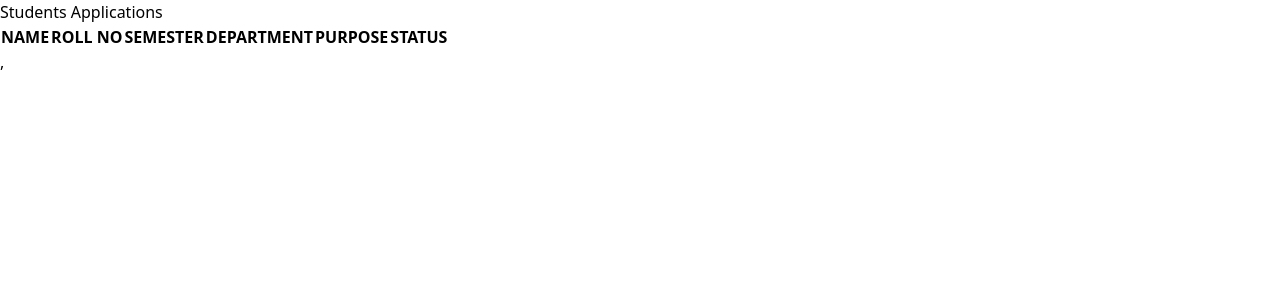
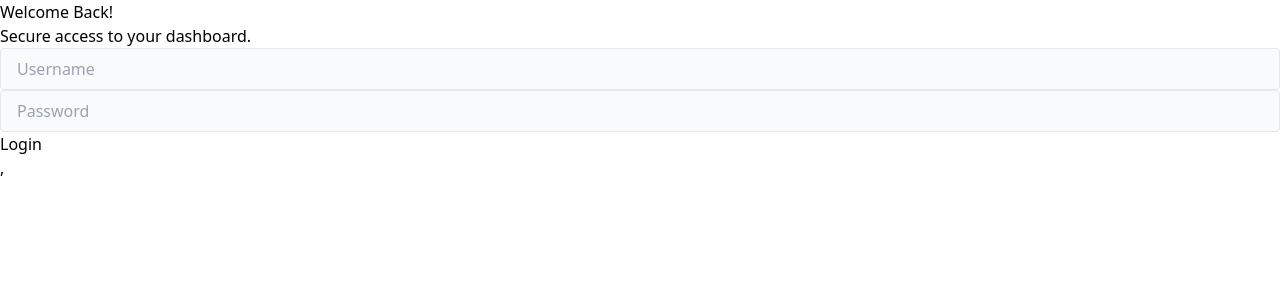
Before and after one commit to Tashfeen-Chohan/STUDENT-CLEARANCE-CERTIFICATE, a React (Vite) app in the folder client/: page /admin-dashboard in a window 1280 px wide. Shown: the top 300 px of the page. Built offline with nearby package versions, Linux system fonts and the light colour scheme; no server answers.

Commit message:
Routes Protected

```diff
--- a/client/src/App.jsx
+++ b/client/src/App.jsx
@@ -1,30 +1,53 @@
 import React, { useEffect, useState } from "react";
 import "./App.css";
 import Navbar from "./components/Navbar";
-import { Route, Routes } from "react-router-dom";
+import { Route, Routes, useNavigate } from "react-router-dom";
 import LoginForm from "./components/LoginForm";
 import ApplicationForm from "./components/ApplicationForm";
 import StudentDashboard from "./components/StudentDashboard";
 import AdminDashboard from "./components/AdminDashboard";
 
 const App = () => {
-  const [isLoggedIn, setIsLoggedIn] = useState(
-    JSON.parse(localStorage.getItem("User"))
-  );
-
-
+  const UserData = JSON.parse(localStorage.getItem("User"));
+  const [isLoggedIn, setIsLoggedIn] = useState(UserData);
+  const isAdmin = UserData && UserData.cinc;
+  const isStudent = UserData && UserData.roll_no;
 
   return (
     <div>
       {isLoggedIn && <Navbar setIsLoggedIn={setIsLoggedIn} />}
       <Routes>
         <Route path="/" element={<LoginForm setIsLoggedIn={setIsLoggedIn} />} />
-        <Route path="/student-dashboard" element={<StudentDashboard />} />
+        <Route
+          path="/student-dashboard"
+          element={
+            isStudent ? (
+              <StudentDashboard />
+            ) : (
+              <LoginForm setIsLoggedIn={setIsLoggedIn} />
+            )
+          }
+        />
         <Route
           path="/student-dashboard/new-application"
-          element={<ApplicationForm />}
+          element={
+            isStudent ? (
+              <ApplicationForm />
+            ) : (
+              <LoginForm setIsLoggedIn={setIsLoggedIn} />
+            )
+          }
         />
-        <Route path="/admin-dashboard" element={<AdminDashboard />} />
+        <Route
+          path="/admin-dashboard"
+          element={
+            isAdmin ? (
+              <AdminDashboard />
+            ) : (
+              <LoginForm setIsLoggedIn={setIsLoggedIn} />
+            )
+          }
+        />
       </Routes>
     </div>
   );
--- a/client/src/components/AdminDashboard.jsx
+++ b/client/src/components/AdminDashboard.jsx
@@ -8,25 +8,23 @@ const AdminDashboard = () => {
   const [applications, setApplications] = useState([]);
   const [selectedApp, setSelectedApp] = useState(null);
   const [showModel, setShowModel] = useState(false);
-  const [loading, setLoading] = useState(false)
+  const [loading, setLoading] = useState(false);
   const navigate = useNavigate();
-
 
   useEffect(() => {
     const fetchAllApplications = async () => {
       try {
-        setLoading(true)
+        setLoading(true);
         const res = await axios.get(`http://localhost:3000/applications`);
         setApplications(res.data.allApplications);
       } catch (error) {
         console.log(error.message);
       } finally {
-        setLoading(false)
+        setLoading(false);
       }
     };
     fetchAllApplications();
   }, [showModel]);
-
 
   // if (loading) {
   //   return (
@@ -74,23 +72,37 @@ const AdminDashboard = () => {
             {status}
           </span>
         </td>
+        <td className="px-6 py-3">
+          {value.comment ? (
+            <div class="relative group">
+              <p class="truncate  w-28">{value.comment}</p>
+
+              <span class=" absolute right-0 bottom-5 w-max hidden group-hover:block bg-slate-200 text-black p-2 px-4 rounded-full">
+                {value.comment}
+              </span>
+            </div>
+          ) : (
+            <span className="bg-slate-200 py-1 px-2 text-xs rounded">NULL</span>
+          )}
+        </td>
       </tr>
     );
   });
 
   return (
-    <div className=" flex justify-center items-center flex-col mt-10">
+    <div className=" flex justify-center items-center flex-col mt-20">
       {showModel && (
         <StatusUpdate
           onClose={() => setShowModel(false)}
           application={selectedApp}
         />
       )}
-      <h2 className="text-3xl font-bold text-purple-500">
+      <div className="w-full max-w-5xl border border-purple-300 rounded pt-5 mx-auto">
+        <h2 className="text-3xl text-center font-bold text-purple-500">
           Students Applications
         </h2>
 
-      <div class="relative overflow-x-auto shadow-md sm:rounded mt-10 max-w-5xl w-full">
+        <div class="relative overflow-x-auto shadow-md shadow-purple-100 mt-10 max-w-5xl w-full">
           <table class="w-full text-sm text-left rtl:text-right text-gray-500 ">
             <thead class="text-xs text-slate-100 uppercase bg-purple-600 ">
               <tr>
@@ -112,12 +124,16 @@ const AdminDashboard = () => {
                 <th scope="col" class="px-6 py-3">
                   STATUS
                 </th>
+                <th scope="col" class="px-6 py-3">
+                  COMMENT
+                </th>
               </tr>
             </thead>
             <tbody>{tableRows}</tbody>
           </table>
         </div>
       </div>
+    </div>
   );
 };
 
--- a/client/src/components/ApplicationForm.jsx
+++ b/client/src/components/ApplicationForm.jsx
@@ -6,7 +6,7 @@ import { useNavigate } from "react-router-dom";
 const ApplicationForm = () => {
   const [purpose, setPurpose] = useState("");
   const UserData = JSON.parse(localStorage.getItem("User"));
-  const navigate = useNavigate()
+  const navigate = useNavigate();
 
   const handleSubmit = async (e) => {
     e.preventDefault();
@@ -51,7 +51,6 @@ const ApplicationForm = () => {
 
           {/* Semester & Dep */}
           <div className="flex justify-center items-center gap-5">
-
             <div className="mt-3 space-y-1">
               <label className="text-sm text-slate-600">Semester</label>
               <input type="text" value={UserData.semester} disabled />
@@ -82,6 +81,8 @@ const ApplicationForm = () => {
                 Internship Completion
               </option>
               <option value="FYP Clearance">FYP Clearance</option>
+              <option value="Transport Clearance">Transport Clearance</option>
+              <option value="Library Card">Library Card</option>
             </select>
           </div>
 
--- a/client/src/components/LoginForm.jsx
+++ b/client/src/components/LoginForm.jsx
@@ -37,7 +37,7 @@ const LoginForm = ({ setIsLoggedIn }) => {
   return (
     <div className="flex justify-center items-center h-screen">
       <div className="max-w-md pb-10 rounded-md flex justify-center items-center flex-col w-full shadow-md shadow-purple-200 border border-purple-100">
-        <div className="bg-purple-500 rounded-t-md py-2.5 flex justify-center items-center flex-col w-full">
+        <div className="bg-purple-500 rounded-t-md py-3 flex justify-center items-center flex-col w-full">
           <h2 className="text-2xl font-bold text-white">
             Welcome Back!
           </h2>
@@ -45,7 +45,7 @@ const LoginForm = ({ setIsLoggedIn }) => {
           Secure access to your dashboard.
         </p>
         </div>
-        <form className="mx-auto mt-10 w-[80%]" onSubmit={handleSubmit}>
+        <form className="mx-auto mt-12 w-[85%]" onSubmit={handleSubmit}>
           <div>
             {/* <label>Username:</label> */}
             <input
@@ -55,7 +55,7 @@ const LoginForm = ({ setIsLoggedIn }) => {
               onChange={(e) => setUsername(e.target.value)}
             />
           </div>
-          <div className="mt-5 w-full">
+          <div className="mt-6 w-full">
             {/* <label>Password:</label> */}
             <input
               type="password"
@@ -65,7 +65,7 @@ const LoginForm = ({ setIsLoggedIn }) => {
             />
           </div>
           <button
-            className="hover:bg-purple-600 font-semibold transition-colors duration-500 mt-7 bg-purple-500 text-white py-2 w-full rounded"
+            className="hover:bg-purple-600 font-semibold transition-colors duration-500 mt-8 bg-purple-500 text-white py-2 w-full rounded"
             type="submit"
           >
             Login
--- a/client/src/components/Navbar.jsx
+++ b/client/src/components/Navbar.jsx
@@ -1,10 +1,12 @@
 import React from "react";
 import { FaRegUserCircle } from "react-icons/fa";
-import { useNavigate } from "react-router-dom";
+import { useLocation, useNavigate } from "react-router-dom";
 import { toast } from "react-toastify";
 
 const Navbar = ({ setIsLoggedIn }) => {
   const navigate = useNavigate();
+  const location = useLocation()
+  const path = location.pathname;
 
   const UserData = JSON.parse(localStorage.getItem("User"));
   const isAdmin = UserData.cnic;
@@ -29,13 +31,13 @@ const Navbar = ({ setIsLoggedIn }) => {
           <div className="space-x-3 mr-10 font-semibold ">
             <span
               onClick={() => navigate("/student-dashboard")}
-              className="cursor-pointer"
+              className={`${path === "/student-dashboard" && "underline text-purple-500"} cursor-pointer`}
             >
               My Applications
             </span>
             <span
               onClick={() => navigate("/student-dashboard/new-application")}
-              className="cursor-pointer"
+              className={`${path === "/student-dashboard/new-application" && "underline text-purple-500"} cursor-pointer`}
             >
               New Application
             </span>
--- a/client/src/components/StatusUpdate.jsx
+++ b/client/src/components/StatusUpdate.jsx
@@ -114,6 +114,7 @@ const StatusUpdate = ({ onClose, application }) => {
             <div className="mt-3 space-y-1">
               <label className="text-sm text-slate-600">Comment</label>
               <textarea
+                value={comment}
                 onChange={(e) => setComment(e.target.value)}
                 className="w-full h-16 focus:ring-2 focus:ring-purple-500 outline-none py-1 px-5 text-xs bg-slate-50 border rounded"
               ></textarea>
```
Also changed, not shown: client/src/components/StudentDashboard.jsx (+17 -11 lines). Lines whose indentation alone changed are shown as unchanged.
